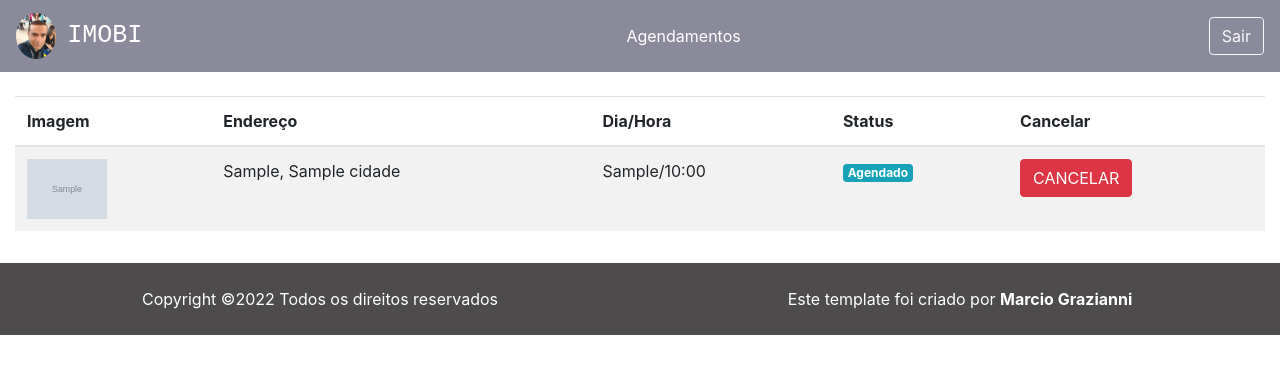
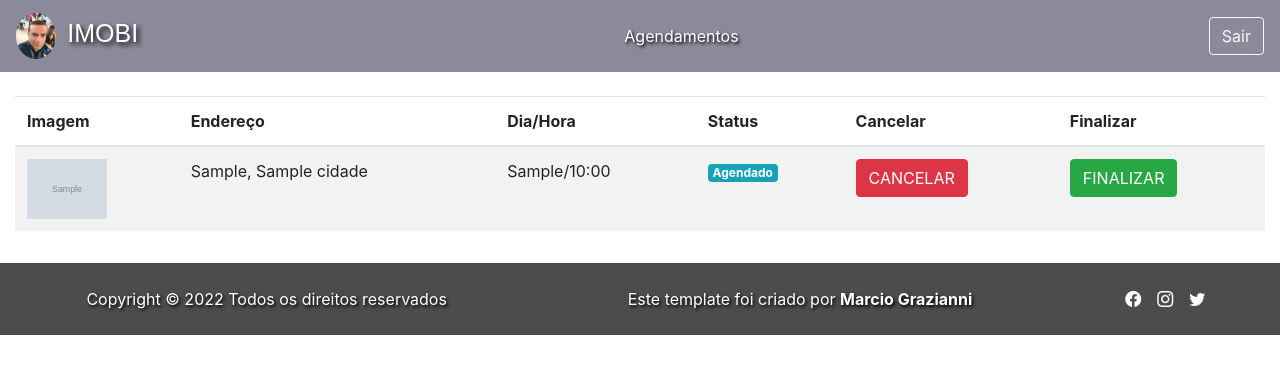
Before and after one commit to marcio-grazianni/imobi, a Django app: page /agendamentos/ in a window 1280 px wide. Shown: the top 374 px of the page. Run offline with Django 4.2, Linux system fonts and the light colour scheme; a user stored in the database is signed in; tables that the repository leaves empty hold one stand-in row (values such as "Sample post"); grey boxes marked "Sample" are stand-in pictures; some libraries are stand-ins or nearby versions.

Commit message:
Acréscimo de sombra em alguns elementos.

```diff
--- a/plataforma/admin.py
+++ b/plataforma/admin.py
@@ -1,9 +1,9 @@
 from django.contrib import admin
-from .models import DiasVisita, Horario, Imovei, Cidade, Imagem, Visitas
+from .models import DiasVisita, Horario, Imovel, Cidade, Imagem, Visitas
 
 
-@admin.register(Imovei)
-class ImoveiAdmin(admin.ModelAdmin):
+@admin.register(Imovel)
+class ImovelAdmin(admin.ModelAdmin):
     list_display = ('rua', 'valor', 'quartos', 'tamanho', 'cidade', 'tipo')
     list_editable = ('valor', 'tamanho', 'cidade', 'tipo')
     list_filter = ('cidade', 'tipo')
--- a/plataforma/models.py
+++ b/plataforma/models.py
@@ -25,7 +25,7 @@ class Horario(models.Model):
     def __str__(self) -> str:
         return str(self.horario)
 
-class Imovei(models.Model):
+class Imovel(models.Model):
     choices = (('V', 'Venda'),
                ('A', 'Aluguel'))
 
@@ -61,7 +61,7 @@ class Visitas(models.Model):
     choices_status = (('A', 'Agendado'),
                       ('F', 'Finalizado'),
                       ('C', 'Cancelado'))
-    imovel = models.ForeignKey(Imovei, on_delete=models.DO_NOTHING)
+    imovel = models.ForeignKey(Imovel, on_delete=models.DO_NOTHING)
     usuario = models.ForeignKey(User, on_delete=models.DO_NOTHING)
     dia = models.CharField(max_length=20)
     horario = models.TimeField()
--- a/plataforma/templates/agendamentos.html
+++ b/plataforma/templates/agendamentos.html
@@ -23,6 +23,7 @@
                         <th scope="col">Dia/Hora</th>
                         <th scope="col">Status</th>
                         <th scope="col">Cancelar</th>
+                        <th scope="col">Finalizar</th>
                     </tr>
                 </thead>
                 <tbody>
@@ -51,6 +52,13 @@
                             <a href="" class="btn btn-danger disabled">CANCELAR</a>
                             {% endif %}
                         </td>
+                        <td>
+                            {% if visita.status == "A" %}
+                            <a href="{% url 'finalizar_agendamento' visita.id %}" class="btn btn-success">FINALIZAR</a>
+                            {% else %}
+                            <a href="" class="btn btn-success disabled">FINALIZAR</a>
+                            {% endif %}
+                        </td>
                     </tr>
                     {% endfor %}
                 </tbody>
--- a/plataforma/urls.py
+++ b/plataforma/urls.py
@@ -6,5 +6,6 @@ urlpatterns = [
     path('imovel/<str:id>/', views.imovel, name="imovel"),
     path('agendar_visitas/', views.agendar_visitas, name="agendar_visitas"),
     path('agendamentos/', views.agendamentos, name="agendamentos"),
-    path('cancelar_agendamento/<str:id>/', views.cancelar_agendamento, name="cancelar_agendamento")
+    path('cancelar_agendamento/<str:id>/', views.cancelar_agendamento, name="cancelar_agendamento"),
+    path('finalizar_agendamento/<str:id>/', views.finalizar_agendamento, name="finalizar_agendamento")
 ]
--- a/plataforma/views.py
+++ b/plataforma/views.py
@@ -1,7 +1,7 @@
 from django.http.response import HttpResponse
 from django.shortcuts import render, redirect
 from django.contrib.auth.decorators import login_required
-from plataforma.models import Imovei, Cidade, Visitas
+from plataforma.models import Imovel, Cidade, Visitas
 from django.shortcuts import get_object_or_404
 
 
@@ -22,25 +22,25 @@ def home(request):
             tipo = ['A', 'C']
 
         if not cidade:
-            imoveis = Imovei.objects\
+            imoveis = Imovel.objects\
             .filter(valor__gte=preco_minimo)\
             .filter(valor__lte=preco_maximo)\
             .filter(tipo_imovel__in=tipo)
         else:
-            imoveis = Imovei.objects\
+            imoveis = Imovel.objects\
             .filter(valor__gte=preco_minimo)\
             .filter(valor__lte=preco_maximo)\
             .filter(tipo_imovel__in=tipo)\
             .filter(cidade=cidade)
     else:
-        imoveis = Imovei.objects.all()
+        imoveis = Imovel.objects.all()
 
     return render(request, 'home.html', {'imoveis': imoveis, 'cidades': cidades})
 
 
 def imovel(request, id):
-    imovel = get_object_or_404(Imovei, id=id)
-    sugestoes = Imovei.objects.filter(cidade=imovel.cidade).exclude(id=id)[:2]
+    imovel = get_object_or_404(Imovel, id=id)
+    sugestoes = Imovel.objects.filter(cidade=imovel.cidade).exclude(id=id)[:2]
     return render(request, 'imovel.html', {'imovel': imovel, 'sugestoes': sugestoes, 'id': id})
 
 
@@ -71,3 +71,10 @@ def cancelar_agendamento(request, id):
     visitas.status = "C"
     visitas.save()
     return redirect('/agendamentos')
+
+
+def finalizar_agendamento(request, id):
+    visitas = get_object_or_404(Visitas, id=id)
+    visitas.status = "F"
+    visitas.save()
+    return redirect('/agendamentos')
--- a/templates/base.html
+++ b/templates/base.html
@@ -7,6 +7,7 @@
     <meta charset="utf-8">
     <meta name="viewport" content="width=device-width, initial-scale=1, shrink-to-fit=no">
     <link rel="stylesheet" href="https://cdn.jsdelivr.net/npm/bootstrap@4.6.1/dist/css/bootstrap.min.css">
+    <link rel="stylesheet" href="https://cdn.jsdelivr.net/npm/bootstrap-icons@1.7.2/font/bootstrap-icons.css">
 
     <title>{% block 'titulo' %}{% endblock %}</title>
 </head>
@@ -43,11 +44,16 @@
     <footer>
         <div class="container-fluid mt-3 pt-4 pb-4 rodape">
             <div class="row">
-                <div class="col-sm-12 col-md-6 d-flex justify-content-center">
-                    <div>Copyright ©2022 Todos os direitos reservados</div>
+                <div class="col-sm-12 col-md-5 d-flex justify-content-center">
+                    <div class="sombra_texto">Copyright © 2022 Todos os direitos reservados</div>
                 </div>
-                <div class="col-sm-12 col-md-6 d-flex justify-content-center">
-                    <div>Este template foi criado por <strong>Marcio Grazianni</strong></div>
+                <div class="col-sm-12 col-md-5 d-flex justify-content-center">
+                    <div class="sombra_texto">Este template foi criado por <strong>Marcio Grazianni</strong></div>
+                </div>
+                <div class="col-sm-12 col-md-2 d-flex justify-content-center">
+                    <a href="javascript:alert('Facebook');"><i class="bi bi-facebook mr-3 cor_icones_rodape"></i></a>
+                    <a href="javascript:alert('Instagram');"><i class="bi bi-instagram mr-3 cor_icones_rodape"></i></a>
+                    <a href="javascript:alert('Twitter');"><i class="bi bi-twitter mr-3 cor_icones_rodape"></i></a>
                 </div>
             </div>
         </div>
--- a/templates/static/css/style.css
+++ b/templates/static/css/style.css
@@ -20,6 +20,7 @@ hr {
 
 .nav-link {
     color: white !important;
+    text-shadow: black 0.1em 0.1em 0.2em !important;
 }
 
 /* -------------------------------------------------------------------------- */
@@ -45,7 +46,8 @@ hr {
 .logo {
     font-size: 4.375rem;
     color: white;
-    font-family: 'Courier New', Courier, monospace;
+    font-family: Arial, Helvetica, sans-serif;
+    text-shadow: black 0.1em 0.1em 0.2em
 }
 
 .corpo_sidebar {
@@ -134,9 +136,10 @@ hr {
 }
 
 .font_logo {
-    font-family: 'Courier New', Courier, monospace;
+    font-family: Arial, Helvetica, sans-serif;
     font-size: 1.5625rem;
     display: inline;
+    text-shadow: black 0.1em 0.1em 0.2em
 }
 
 .card_imovel {
@@ -201,3 +204,15 @@ hr {
     color: white;
     background-color: var(--cor-titulo);
 }
+
+.cor_icones_rodape {
+    color: white;
+}
+
+.sombra {
+    box-shadow: 0 0.5rem 1rem 0 rgba(0,0,0,0.2), 0 6px 20px 0 rgba(0,0,0,0.19);
+}
+
+.sombra_texto {
+    text-shadow: black 0.1em 0.1em 0.2em
+}
```
Also changed, not shown: plataforma/migrations/0002_rename_imovei_imovel.py (added).
